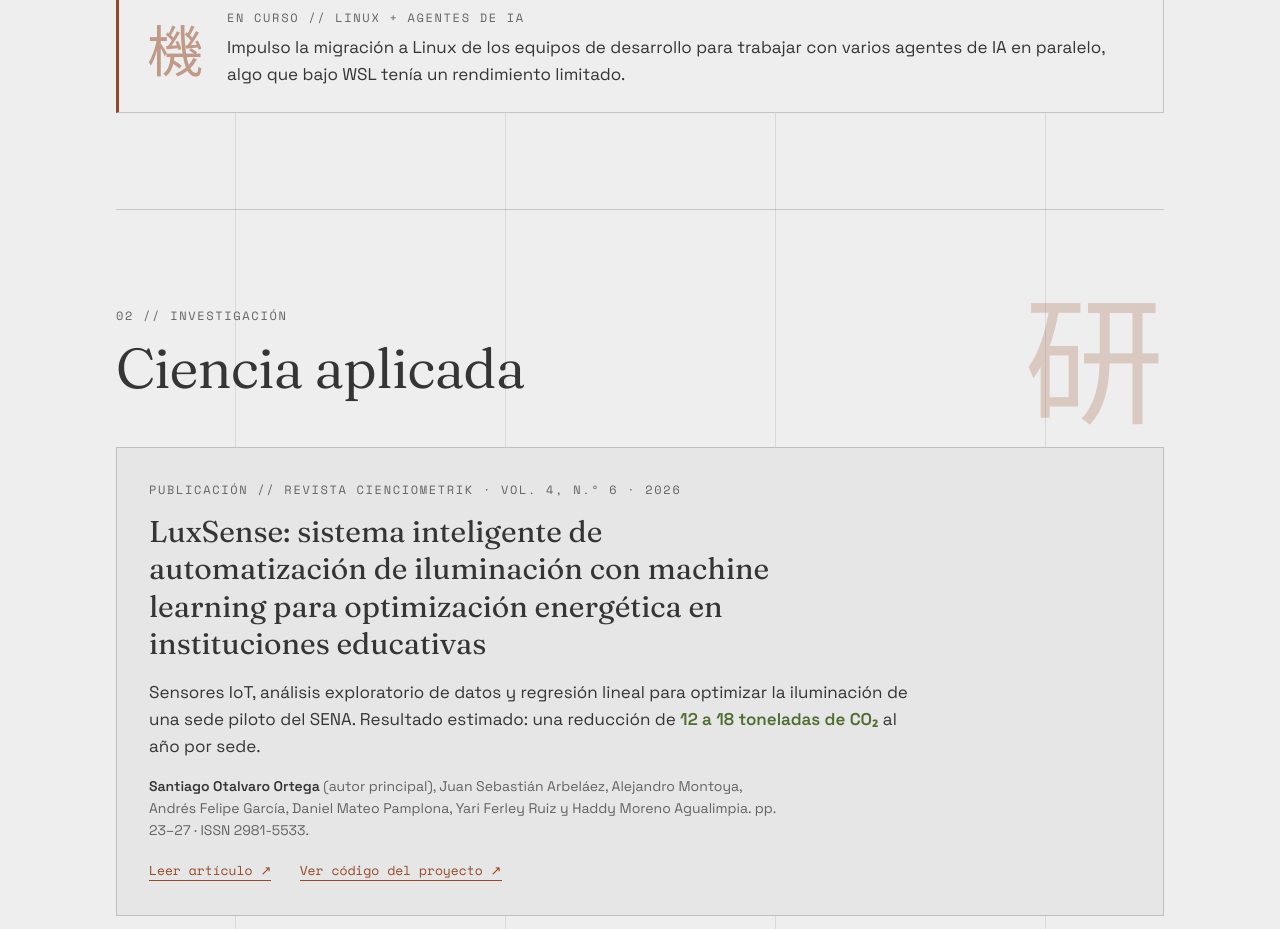
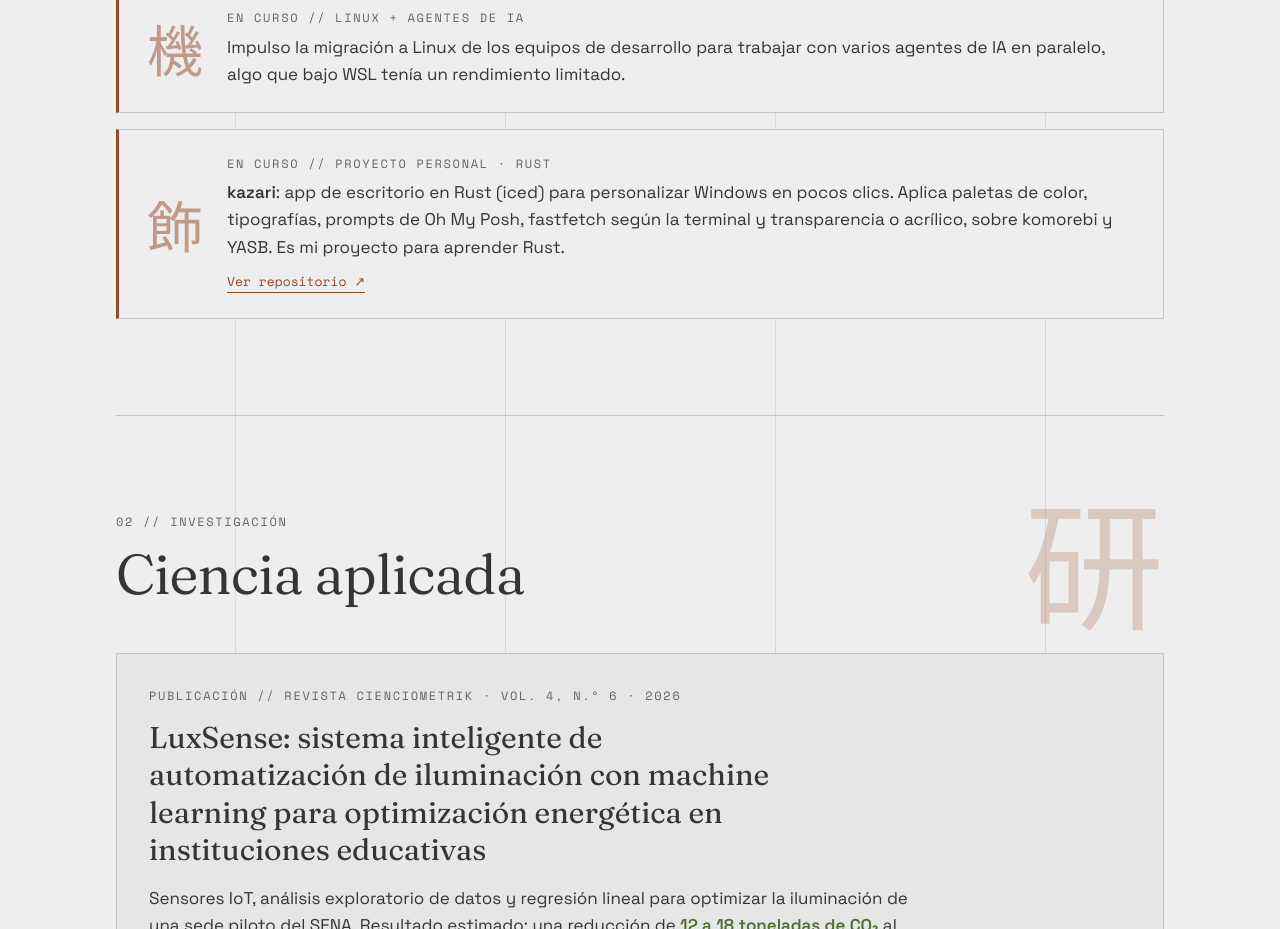
Before and after one commit to Santiago-0t/Santiago-0t.github.io, a plain HTML site: page index.html in a window 1280 px wide. Shown: the part 2300-3229 px from the top of the page. Drawn offline with nearby package versions, Linux system fonts and the light colour scheme.

Commit message:
feat: add kazari as an in-progress personal project

```diff
--- a/index.html
+++ b/index.html
@@ -120,6 +120,15 @@
         <p>Impulso la migración a Linux de los equipos de desarrollo para trabajar con varios agentes de IA en paralelo, algo que bajo WSL tenía un rendimiento limitado.</p>
       </div>
     </aside>
+
+    <aside class="callout">
+      <span class="kanji small" aria-hidden="true">飾</span>
+      <div>
+        <div class="meta">EN CURSO // PROYECTO PERSONAL · RUST</div>
+        <p><b>kazari</b>: app de escritorio en Rust (iced) para personalizar Windows en pocos clics. Aplica paletas de color, tipografías, prompts de Oh My Posh, fastfetch según la terminal y transparencia o acrílico, sobre komorebi y YASB. Es mi proyecto para aprender Rust.</p>
+        <a class="link" href="https://github.com/Santiago-0t/kazari" target="_blank" rel="noopener">Ver repositorio ↗</a>
+      </div>
+    </aside>
   </section>
 
   <!-- 02 INVESTIGACION -->
--- a/styles.css
+++ b/styles.css
@@ -234,3 +234,5 @@ body::after {
   .awards li { flex-direction: column; gap: 2px; }
 }
 .link + .link { margin-left: 24px; }
+.callout + .callout { margin-top: 16px; }
+.callout .link { margin-top: 10px; }
```
